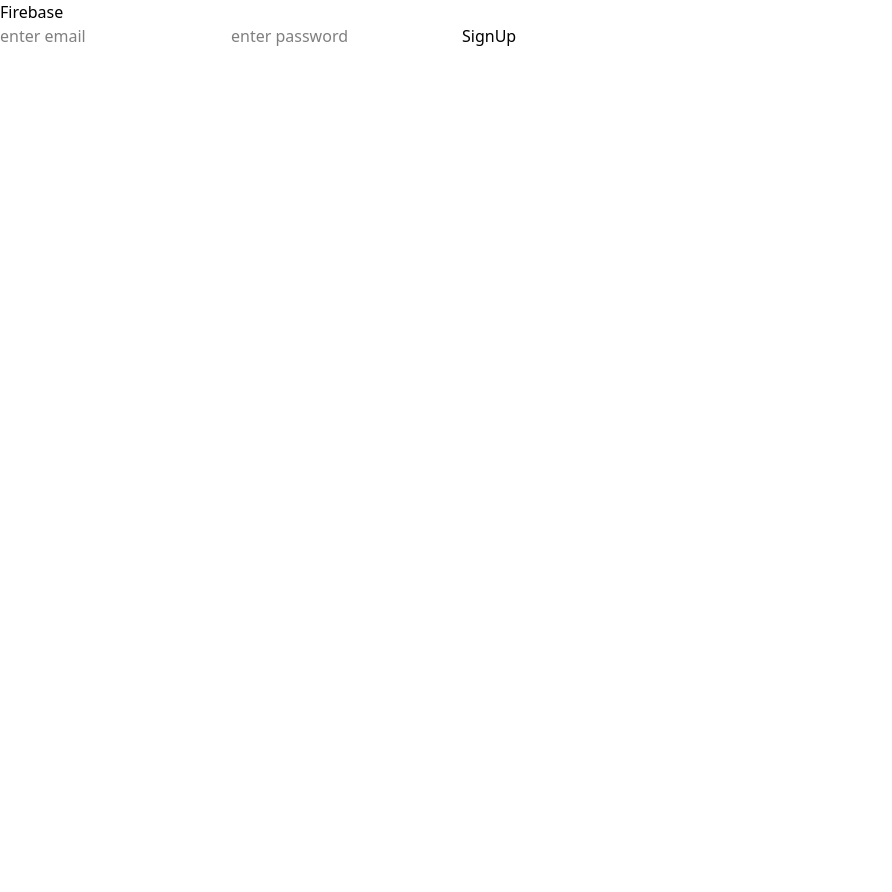
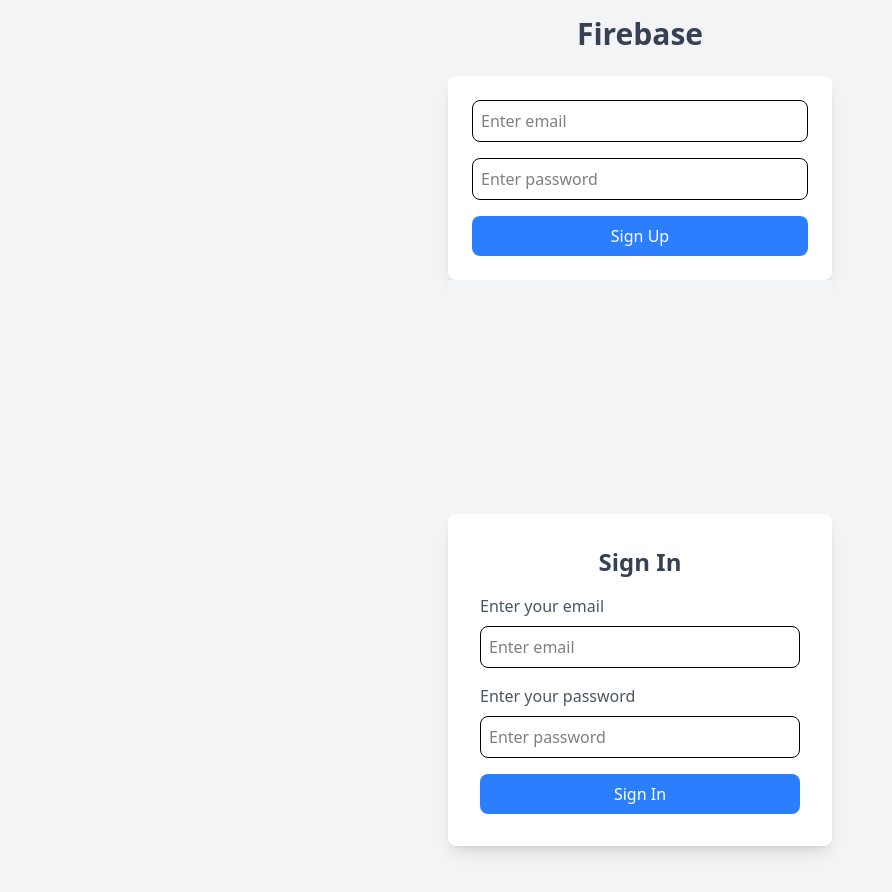
Before and after one commit to Zohaib-57/Firebase-Prep, a React (Vite) app: page / in a window 1280 px wide. Shown: the top 892 px of the page, without its empty margins (0-892 px from the left). Before the commit the page ends 800 px from the top, so only its background shows below. Built offline with nearby package versions, Linux system fonts and the light colour scheme.

Commit message:
userSignIn authentication added

```diff
--- a/src/App.jsx
+++ b/src/App.jsx
@@ -1,7 +1,6 @@
-// import SignInForm from "./pages/SignInForm";
-// import SignUpForm from "./pages/SignUpForm";
 import { useState } from "react";
 import { useFirebase } from "./context/Firebase";
+import SignIn from "./pages/SignIn";
 
 function App() {
   const [email, setEmail] = useState("");
@@ -12,36 +11,37 @@
   console.log(firebase);
 
   return (
-		<>
-			{/* import the files from the Forms.txt */}
-			{/* <SignUpForm/> */}
-			{/* <SignInForm/> */}
-			<div className="app">
-				<h1>Firebase</h1>
+    <div className="flex flex-col items-center justify-center min-h-screen bg-gray-100 p-4">
+      <h1 className="text-3xl font-bold text-gray-700 mb-6">Firebase</h1>
+      <div className="bg-white shadow-lg rounded-lg p-6 w-96">
         <input
           type="email"
-					placeholder="enter email"
+          placeholder="Enter email"
           value={email}
           onChange={(e) => setEmail(e.target.value)}
+          className="w-full p-2 border rounded-lg mb-4 focus:outline-none focus:ring-2 focus:ring-blue-500"
         />
 
         <input
           type="password"
-					placeholder="enter password"
+          placeholder="Enter password"
           value={password}
           onChange={(e) => setPassword(e.target.value)}
+          className="w-full p-2 border rounded-lg mb-4 focus:outline-none focus:ring-2 focus:ring-blue-500"
         />
 
         <button
           onClick={() => {
-						firebase.signupUserWithEmailAndPassword(email, password),
-						firebase.putData("user/" + "user65",{email ,password})
+            firebase.signupUserWithEmailAndPassword(email, password);
+            firebase.putData("user/" + "user65", { email, password });
           }}
+          className="w-full bg-blue-500 text-white py-2 rounded-lg hover:bg-blue-600 transition duration-200"
         >
-					SignUp
+          Sign Up
         </button>
       </div>
-		</>
+      <SignIn />
+    </div>
   );
 }
 
--- a/src/firebase.js
+++ b/src/firebase.js
@@ -1,4 +1,13 @@
-// import { initializeApp } from "firebase/app";
+import { initializeApp } from "firebase/app";
 
-
-// export const firebaseApp = initializeApp(firebaseConfig);
+const firebaseConfig = {
+	apiKey: "AIzaSyCJvd4to3xmpoSTuE2WPxgszuZ-4gG0KQ4",
+	authDomain: "firecase-practise.firebaseapp.com",
+	projectId: "firecase-practise",
+	storageBucket: "firecase-practise.firebasestorage.app",
+	messagingSenderId: "938875037000",
+	appId: "1:938875037000:web:e15703e96c4954e4493f7d",
+	measurementId: "G-06CMRDYXFF",
+	databaseURL: "https://firecase-practise-default-rtdb.firebaseio.com/",
+};
+export const firebaseApp = initializeApp(firebaseConfig);
--- /dev/null
+++ b/src/pages/SignIn.jsx
@@ -0,0 +1,56 @@
+import React, { useState } from "react";
+import { getAuth, signInWithEmailAndPassword } from "firebase/auth";
+import { firebaseApp } from "../firebase";
+
+const auth = getAuth(firebaseApp);
+
+const SignIn = () => {
+  const [email, setEmail] = useState("");
+  const [password, setPassword] = useState("");
+  const [error, setError] = useState("");
+
+  const handleSignIn = () => {
+    signInWithEmailAndPassword(auth, email, password)
+      .then(() => {
+        console.log("User SignIn Successful");
+      })
+      .catch((err) => {
+        setError(err.message);
+      });
+  };
+
+  return (
+    <div className="flex flex-col items-center justify-center min-h-screen bg-gray-100">
+      <div className="bg-white shadow-lg rounded-lg p-8 w-96">
+        <h2 className="text-2xl font-bold text-center text-gray-700 mb-4">Sign In</h2>
+        {error && <p className="text-red-500 text-sm text-center mb-4">{error}</p>}
+        <label className="block text-gray-600 mb-2">Enter your email</label>
+        <input
+          type="email"
+          placeholder="Enter email"
+          value={email}
+          onChange={(e) => setEmail(e.target.value)}
+          className="w-full p-2 border rounded-lg mb-4 focus:outline-none focus:ring-2 focus:ring-blue-500"
+        />
+
+        <label className="block text-gray-600 mb-2">Enter your password</label>
+        <input
+          type="password"
+          value={password}
+          onChange={(e) => setPassword(e.target.value)}
+          placeholder="Enter password"
+          className="w-full p-2 border rounded-lg mb-4 focus:outline-none focus:ring-2 focus:ring-blue-500"
+        />
+
+        <button
+          onClick={handleSignIn}
+          className="w-full bg-blue-500 text-white py-2 rounded-lg hover:bg-blue-600 transition duration-200"
+        >
+          Sign In
+        </button>
+      </div>
+    </div>
+  );
+};
+
+export default SignIn;
```
Lines whose indentation alone changed are shown as unchanged.
